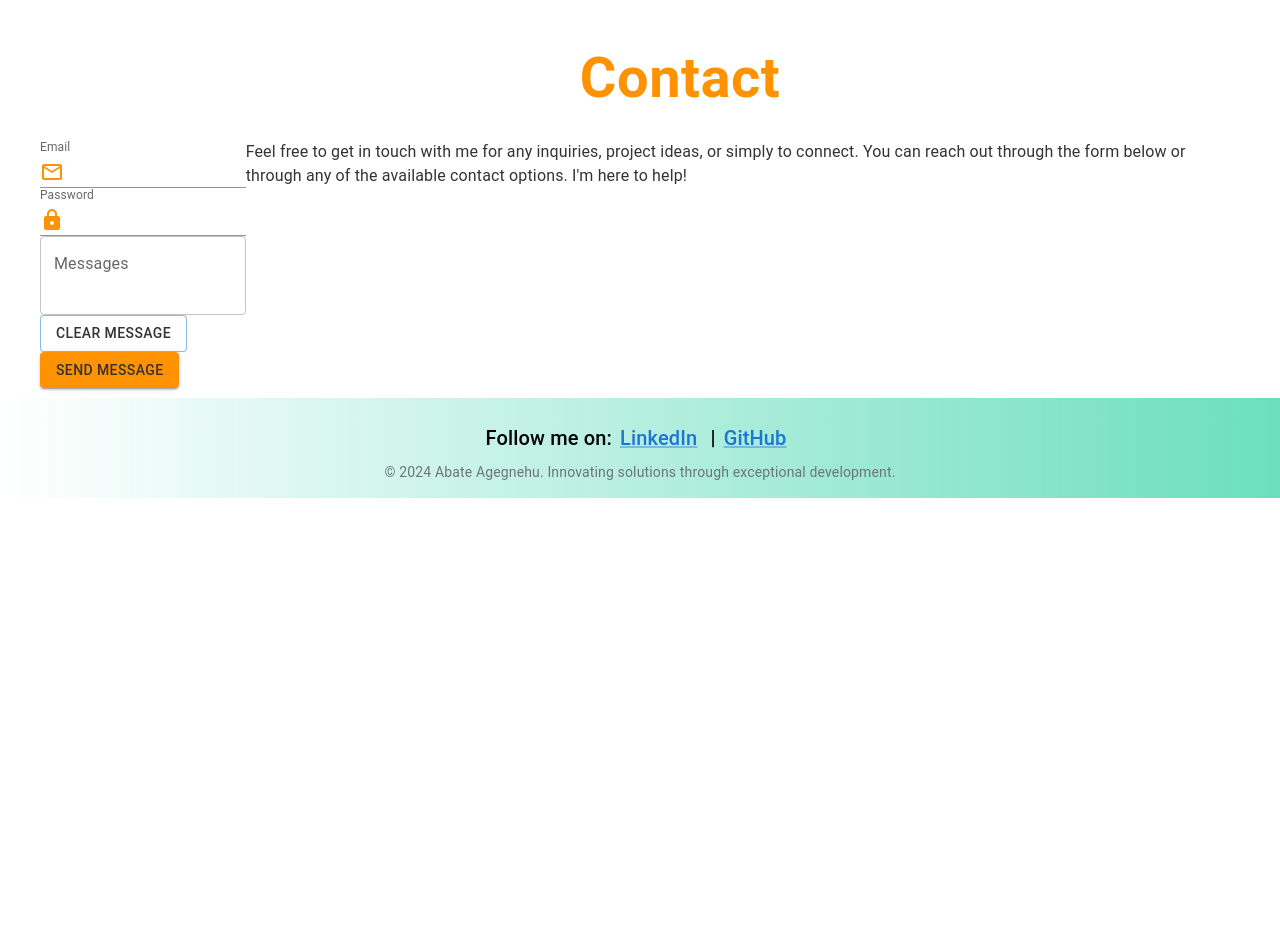
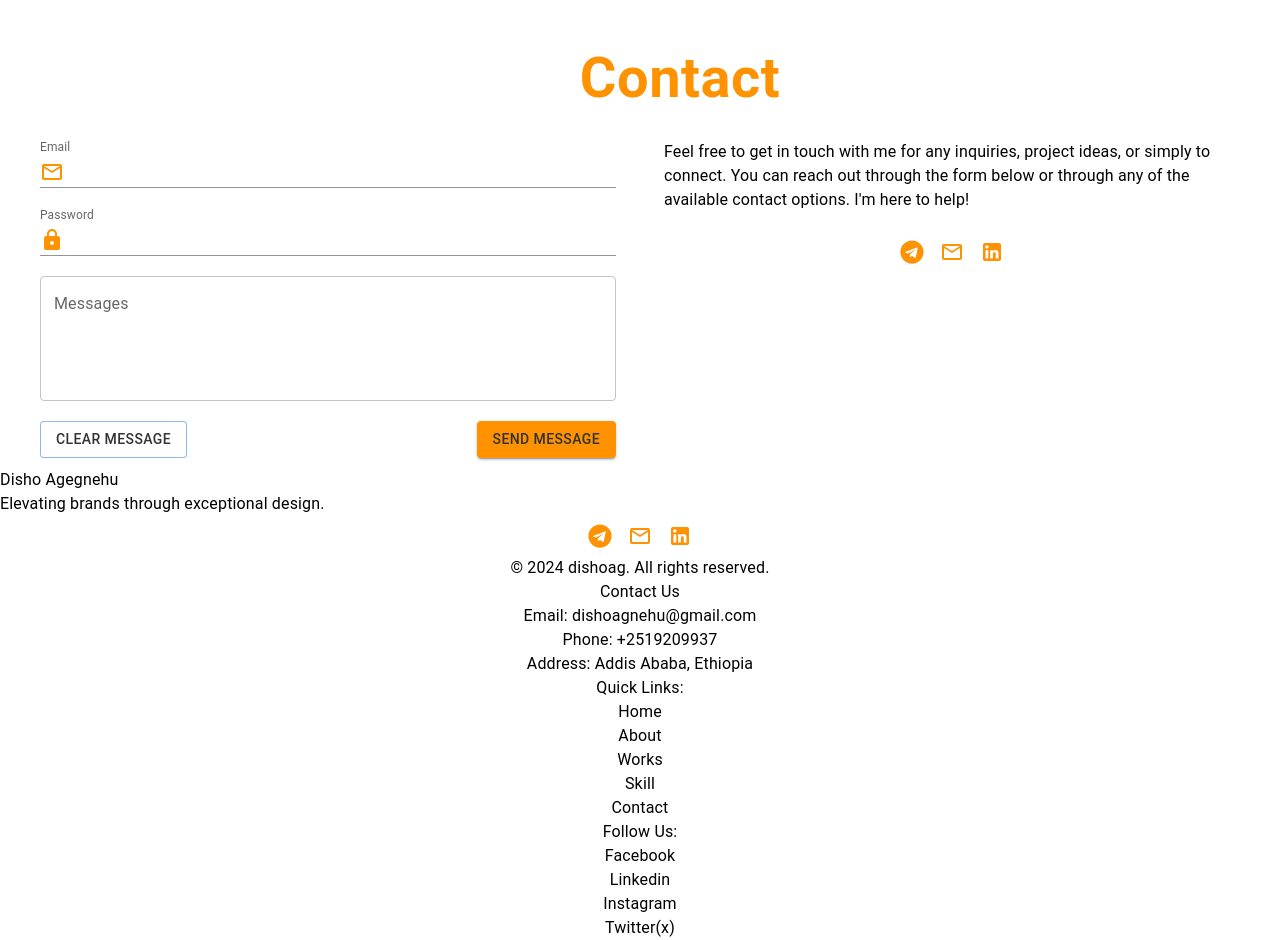
Before and after one commit to abate-Agegnehu/dishoportofolio, a React (Create React App) app: page / in a window 1280 px wide. Shown: the part 3140-4080 px from the top of the page. Before the commit the page ends 3638 px from the top, so only its background shows below. Built offline with nearby package versions, Linux system fonts and the light colour scheme.

Commit message:
create footer

```diff
--- a/package.json
+++ b/package.json
@@ -13,6 +13,7 @@
     "emailjs-com": "^3.2.0",
     "react": "^19.0.0",
     "react-dom": "^19.0.0",
+    "react-icons": "^5.4.0",
     "react-scripts": "5.0.1",
     "web-vitals": "^2.1.4"
   },
--- a/src/components/Footer.jsx
+++ b/src/components/Footer.jsx
@@ -1,54 +1,63 @@
-import React from "react";
-import { styled } from "@mui/material/styles";
-import { Container, Typography, Link } from "@mui/material";
-
-const FooterContainer = styled("div")(({ theme }) => ({
-  background:
-    "linear-gradient(to right, transparent 0%, rgba(10, 200, 150, 0.6) 100%)",
-  padding: theme.spacing(2),
-  textAlign: "center",
-}));
-
-const Links = styled(Typography)(({ theme }) => ({
-  margin: theme.spacing(1),
-}));
-
-const Copyright = styled(Typography)(({ theme }) => ({
-  marginTop: theme.spacing(1),
-  color: "#6c757d",
-}));
+import { Box, IconButton, Typography } from '@mui/material'
+import React from 'react'
+import MailOutlineIcon from "@mui/icons-material/MailOutline";
+import LinkedInIcon from "@mui/icons-material/LinkedIn";
+import { FaTelegram } from "react-icons/fa";
 
 const Footer = () => {
   return (
-    <FooterContainer>
-      <Container>
-        <Links variant="h6">
-          Follow me on:
-          <Link
-            href="https://www.linkedin.com/in/abate-agegnehu-a78a84294/"
-            target="_blank"
-            rel="noopener"
-            sx={{ margin: 1 }}
-          >
-            LinkedIn
-          </Link>{" "}
-          |
-          <Link
-            href="https://github.com/abate-Agegnehu"
-            target="_blank"
-            rel="noopener"
-            sx={{ margin: 1 }}
-          >
-            GitHub
-          </Link>
-        </Links>
-        <Copyright variant="body2">
-          &copy; {new Date().getFullYear()} Abate Agegnehu. Innovating solutions
-          through exceptional development.
-        </Copyright>
-      </Container>
-    </FooterContainer>
+    <Box>
+      <Box>
+        <Typography sx={{ textAlign: "start" }}>Disho Agegnehu</Typography>
+        <Typography
+          sx={{
+            textAlign: "start",
+          }}
+        >
+          Elevating brands through exceptional design.
+        </Typography>
+        <Box>
+          <IconButton sx={{ color: "#FF9200" }}>
+            <FaTelegram />
+          </IconButton>
+          <IconButton>
+            <MailOutlineIcon sx={{ color: "#FF9200" }} />
+          </IconButton>
+          <IconButton>
+            <LinkedInIcon sx={{ color: "#FF9200" }} />
+          </IconButton>
+        </Box>
+        <Typography>© 2024 dishoag. All rights reserved.</Typography>
+      </Box>
+      <Box>
+        <Typography>Contact Us</Typography>
+        <Box>
+          <Typography>Email: dishoagnehu@gmail.com</Typography>
+          <Typography>Phone: +2519209937</Typography>
+          <Typography>Address: Addis Ababa, Ethiopia</Typography>
+        </Box>
+      </Box>
+      <Box>
+        <Typography>Quick Links:</Typography>
+        <Box>
+          <Typography>Home</Typography>
+          <Typography>About</Typography>
+          <Typography>Works</Typography>
+          <Typography>Skill</Typography>
+          <Typography>Contact</Typography>
+        </Box>
+      </Box>
+      <Box>
+        <Typography>Follow Us:</Typography>
+        <Box>
+          <Typography>Facebook</Typography>
+          <Typography>Linkedin</Typography>
+          <Typography>Instagram</Typography>
+          <Typography>Twitter(x)</Typography>
+        </Box>
+      </Box>
+    </Box>
   );
-};
+}
 
-export default Footer;
+export default Footer
--- a/src/pages/Contact.jsx
+++ b/src/pages/Contact.jsx
@@ -1,13 +1,39 @@
 import {
   Box,
   Button,
+  IconButton,
   InputAdornment,
   TextField,
-  Typography,
+  Typography,keyframes
 } from "@mui/material";
 import React from "react";
+import LockIcon from "@mui/icons-material/Lock";
 import MailOutlineIcon from "@mui/icons-material/MailOutline";
-import LockIcon from "@mui/icons-material/Lock";
+import LinkedInIcon from "@mui/icons-material/LinkedIn";
+import { FaTelegram } from "react-icons/fa";
+
+const slideInOutLeft = keyframes`
+  0% {
+    transform: translateX(-100%);
+  }
+  60% {
+    transform: translateX(0);
+  }
+  100% {
+    transform: translateX(-8%);
+  }
+`;
+const slideInOutRight = keyframes`
+  0% {
+    transform: translateX(100%);
+  }
+  60% {
+    transform: translateX(0);
+  }
+  100% {
+    transform: translateX(8%);
+  }
+`;
 const Contact = () => {
   return (
     <Box>
@@ -25,14 +51,19 @@ const Contact = () => {
       <Box
         sx={{
           display: "flex",
-          fontSize: "26px",
-          color: "#333",
+          justifyContent: "space-between",
           padding: "10px 40px",
-          textAlign: "left",
         }}
       >
-        <Box >
-          <Box>
+        <Box
+          sx={{
+            width: "48%",
+            display: "flex",
+            flexDirection: "column",
+            gap: "20px",
+            animation: `${slideInOutLeft} 1s ease-out`,
+          }}
+        >
           <TextField
             id="input-with-icon-textfield"
             label="Email"
@@ -40,19 +71,13 @@ const Contact = () => {
               input: {
                 startAdornment: (
                   <InputAdornment position="start">
-                      <MailOutlineIcon
-                        sx={{
-                          color: "#FF9200",
-                        }}
-                      />
+                    <MailOutlineIcon sx={{ color: "#FF9200" }} />
                   </InputAdornment>
                 ),
               },
             }}
             variant="standard"
           />
-          </Box>
-          <Box>
           <TextField
             id="input-with-icon-textfield"
             label="Password"
@@ -60,31 +85,24 @@ const Contact = () => {
               input: {
                 startAdornment: (
                   <InputAdornment position="start">
-                      <LockIcon
-                        sx={{
-                          color: "#FF9200",
-                        }}
-                      />
+                    <LockIcon sx={{ color: "#FF9200" }} />
                   </InputAdornment>
                 ),
               },
             }}
             variant="standard"
           />
-          </Box>
-          <Box>
           <TextField
             id="outlined-textarea"
             label="Messages"
+            rows= "4"
             placeholder="Type Here Your Messages"
             multiline
           />
-          </Box>
           <Box
             sx={{
-              display: "felx",
+              display: "flex",
               justifyContent: "space-between",
-              width: "100%",
               gap: "10px",
             }}
           >
@@ -108,12 +126,36 @@ const Contact = () => {
             </Button>
           </Box>
         </Box>
-        <Box>
-          <Typography>
+
+        <Box
+          sx={{
+            width: "48%",
+            display: "flex",
+            flexDirection: "column",
+            gap: "20px",
+            animation: `${slideInOutRight} 1s ease-out`,
+          }}
+        >
+          <Typography
+            sx={{
+              textAlign: "start",
+            }}
+          >
             Feel free to get in touch with me for any inquiries, project ideas,
             or simply to connect. You can reach out through the form below or
             through any of the available contact options. I'm here to help!
           </Typography>
+          <Box>
+            <IconButton sx={{ color: "#FF9200" }}>
+              <FaTelegram />
+            </IconButton>
+            <IconButton>
+              <MailOutlineIcon sx={{ color: "#FF9200" }} />
+            </IconButton>
+            <IconButton>
+              <LinkedInIcon sx={{ color: "#FF9200" }} />
+            </IconButton>
+          </Box>
         </Box>
       </Box>
     </Box>
```
Also changed, not shown: 1 other file (tests, documents, lock files or other folders). Lines whose indentation alone changed are shown as unchanged.
